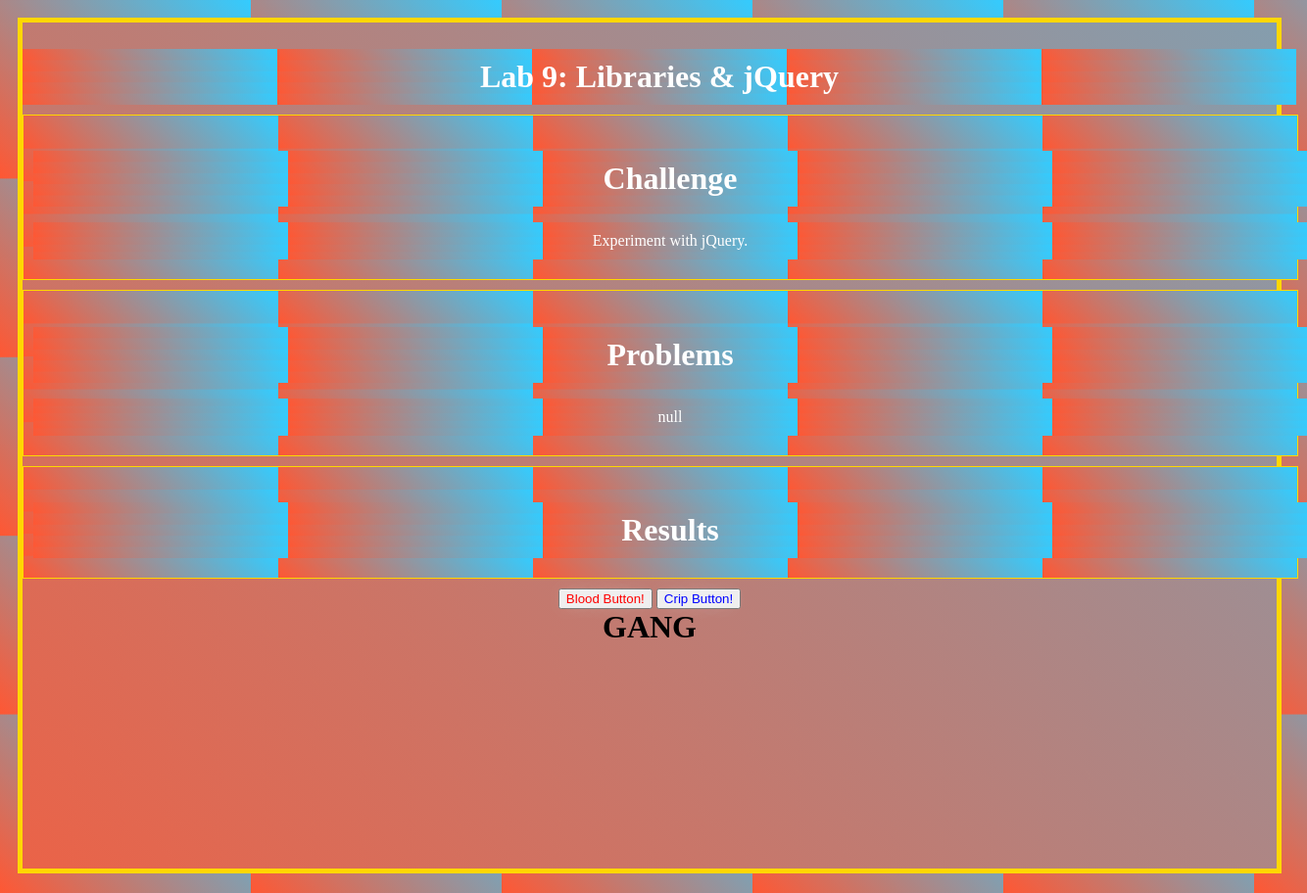
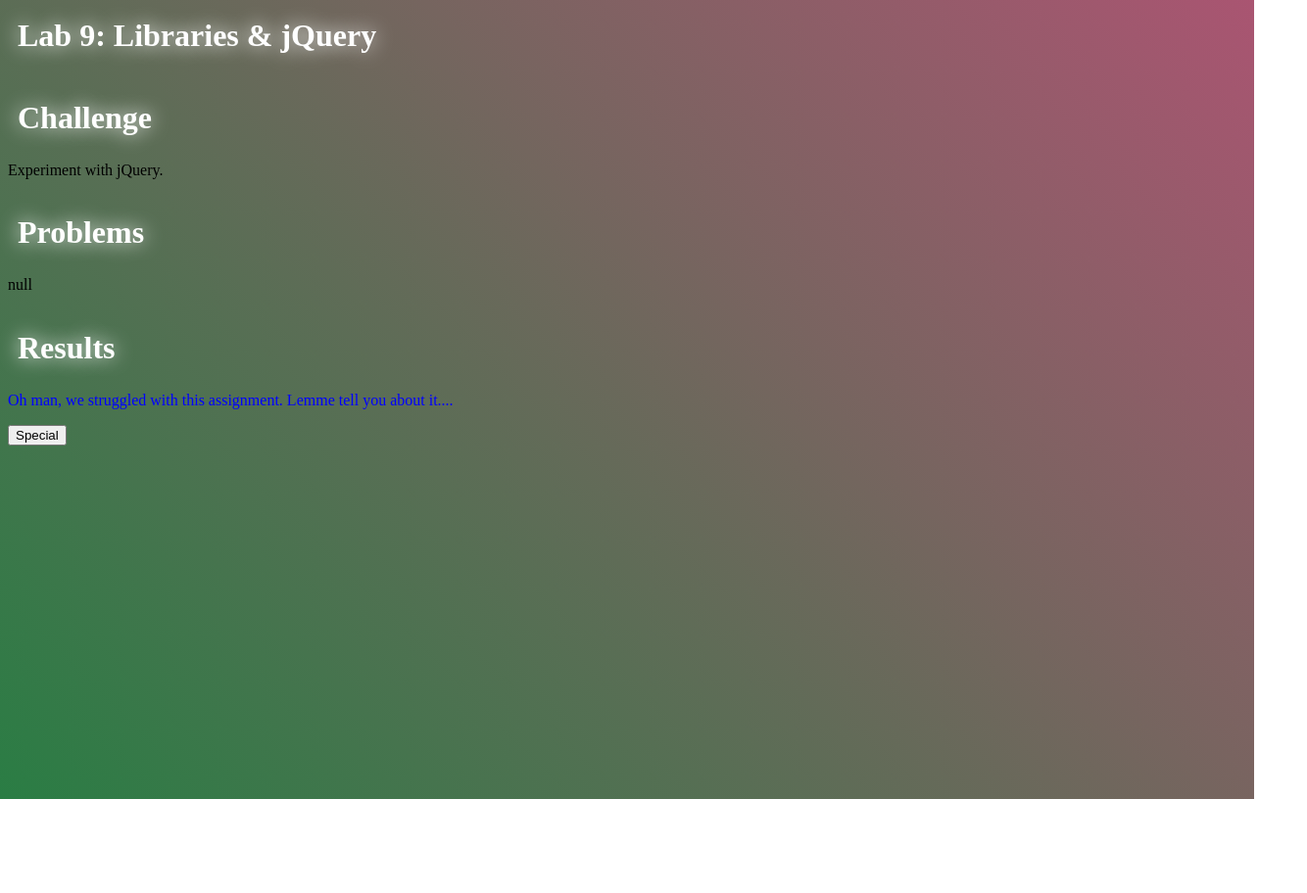
Before and after one commit to FirstAmendment/art101, a plain HTML site: page lab9/index.html in a window 1280 px wide. Shown: the whole page at 98% size, 1334 px wide, since content can reach past the window. After the commit the page ends 816 px from the top, so only its background shows below. Drawn offline with nearby package versions, Linux system fonts and the light colour scheme.

Commit message:
LAB 9 UPDATED
Lb 9

```diff
--- a/lab9/css/lab.css
+++ b/lab9/css/lab.css
@@ -1,109 +1,31 @@
-body{
-    background-color:#de2d2d;
+
+#challenge{
+    color: blue;
+}
+#output{
+    color: green;
+}
+.special {
+    border: groove 10px red;
+    background: linear-gradient(45deg, #ff3a90, #008a35);
+    background-size: 200% 200%;
+    animation: gradient 30s infinite;
+}
+.text p {
+    display: inline-block;
+    max-width: 60%;
+    margin: 3px;
+    padding: 5px 10px;
+    border-radius: 15px;
+    background-color: darkgray;
+    color: white;
+    font-family: sans-serif;
     animation: glow 2s infinite;
-    margin-bottom: 10px;
-    padding: 10px;
-    text-align: center;
-    width: 100%;
-    background: linear-gradient(45deg, #ff5733, #33ccff);
-    background-size: 20% 20%;
-    animation: gradient 5s infinite;
 
 }
 
-#content{
-    border:solid 5px gold;
-    background-color: de2d2d;
-    padding-bottom: 5%;
-    width: 100%;
-    height: 100vh;
-    background: linear-gradient(45deg, #ff5733, #33ccff);
-    background-size: 200% 200%;
-    animation: gradient 5s infinite;
-}
-h1,h2,h3 {
-       font-size: 200%;
-    font-family: "Times New Roman", Times, serif;
-    color: white;
-    animation: glow 2s infinite;
-    margin-bottom: 10px;
-    padding: 10px;
-    text-align: center;
-    width: 100%;
-    background: linear-gradient(45deg, #ff5733, #33ccff);
-    background-size: 20% 20%;
-    animation: gradient 5s infinite;
-}
 
-.minor-section {
-    margin-bottom: 10px;
-    border: solid 1px gold;
-    background-color: #de2d2d;
-    animation: glow 2s infinite;
-    margin-bottom: 10px;
-    padding: 10px;
-    text-align: center;
-    width: 100%;
-    background: linear-gradient(45deg, #ff5733, #33ccff);
-    background-size: 20% 20%;
-    animation: gradient 5s infinite;
-  }
-@keyframes glow {
-    0% {
-        text-shadow: 0 0 10px white;
-    }
-    50% {
-        text-shadow: 0 0 20px white;
-    }
-    100% {
-        text-shadow: 0 0 10px white;
-    }
-}
-
-.glow-text {
-    font-size: 200%;
-    font-family: "Times New Roman", Times, serif;
-    color: white;
-    animation: glow 2s infinite;
-    padding: 10px;
-    margin-bottom: 10px;
-}
-p{
-    color: white;
-    padding : 10px;
-    text-align: center;
-    animation: glow 2s infinite;
-    margin-bottom: 10px;
-    padding: 10px;
-    text-align: center;
-    width: 100%;
-    background: linear-gradient(45deg, #ff5733, #33ccff);
-    background-size: 20% 20%;
-    animation: gradient 5s infinite;
-
-}
-.output{
- padding: 10px;
-}
-.red {
-    color: red;
-    animation: glow 2s infinite;
-    text-align: right;
-  }
-  .blue {
-    color: blue;
-    animation: glow 2s infinite;
-    text-align:left
-  }
-  #target {
-    font-weight: bold;
-    font-size: 200%;
-    text-align: center;
-    font-family: 'Olde English';
-    font-size: 200%;
-  }
-
-  .animated-background {
+.animated-background {
     width: 100%;
     height: 100vh;
     background: linear-gradient(45deg, #ff5733, #33ccff);
@@ -120,3 +42,35 @@ p{
         background-position: 100% 50%;
     }
 }
+@keyframes glow {
+    0% {
+        text-shadow: 0 0 10px white;
+    }
+    50% {
+        text-shadow: 0 0 20px white;
+    }
+    100% {
+        text-shadow: 0 0 10px white;
+    }}
+.glow-text {
+    font-size: 200%;
+    font-family: "Times New Roman", Times, serif;
+    color: #de2d2d;
+    animation: glow 2s infinite;
+    padding: 10px;
+    margin-bottom: 10px;
+}
+body{
+    height: 100vh;
+    background: linear-gradient(45deg, #008a35, #ff3a90);
+    background-size: 200% 200%;
+    animation: gradient 30s infinite;
+}
+h1,h2,h3{
+    font-size: 200%;
+    font-family: "Times New Roman", Times, serif;
+    color: #ffffff;
+    animation: glow 2s infinite;
+    padding: 10px;
+    margin-bottom: 10px;
+}
--- a/lab9/index.html
+++ b/lab9/index.html
@@ -1,12 +1,9 @@
-<script
-  src="https://code.jquery.com/jquery-3.7.1.min.js"
-  integrity="sha256-/JqT3SQfawRcv/BIHPThkBvs0OEvtFFmqPF/lYI/Cxo="
-  crossorigin="anonymous"></script>
-  <head>
-    <title>Lab 9</title>
-    <script src="js/lab.js" defer></script>
-    <link rel="stylesheet" type="text/css" href="css/lab.css">
-</head>
+	<head>
+		<title>Lab 9</title>
+		<link rel="stylesheet" type="text/css" href="css/lab.css">
+		<script src="https://code.jquery.com/jquery-3.7.1.min.js"></script>
+		<script src="js/lab.js" DEFER></script>
+	</head>
 
 <body>
 	<!-- Style this page by changing the CSS in ../css/site.css or css/lab.css -->
@@ -26,18 +23,9 @@
 			<div class="minor-section">
 					<h2>Results</h2>
 			</div>
-            <div id="output">
-              <button class="red">
-                Blood Button!
-                </button>
-                <button class="blue">
-                Crip Button!
-                </button>
-                <div id="target">
-                GANG
-
-                </div>
-            </div>
+			<div id="challenge">
+				<p>Oh man, we struggled with this assignment. Lemme tell you about it....</p>
+			</div>
 		</section>
 		<nav id="links">
 			<!-- Put links to other pages (including the homepage) here. -->
--- a/lab9/js/lab.js
+++ b/lab9/js/lab.js
@@ -4,13 +4,12 @@
  *
  * (c) Copyright by CocaPancho Lab.
  **/
-$("button.red").click(function(){
-    $("#target").removeClass("blue");
-      $("#target").toggleClass("red")
-  });
-  $("button.blue").click(function(){
-    $("#target").removeClass("red");
-      $("#target").toggleClass("blue");
+// add button to challenge section
+$("#challenge").append("<button id='button-challenge'>Special</button>");
 
-$()
-  });
+// add a click listener to the challenge button
+$("#button-challenge").click(function(){
+  // now add (or subtract) the "special" class to the section
+  $("#challenge").toggleClass("special");
+  console.log("JS");
+});
```
Also changed, not shown: experiments/e.js (+11 -4 lines), experiments/index.html (+2 -2 lines), lab11/index.html (+3 -4 lines), lab11/css/lab.css (line endings or trailing spaces).
